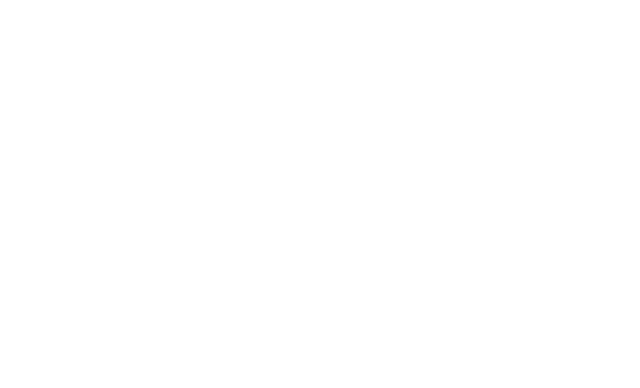
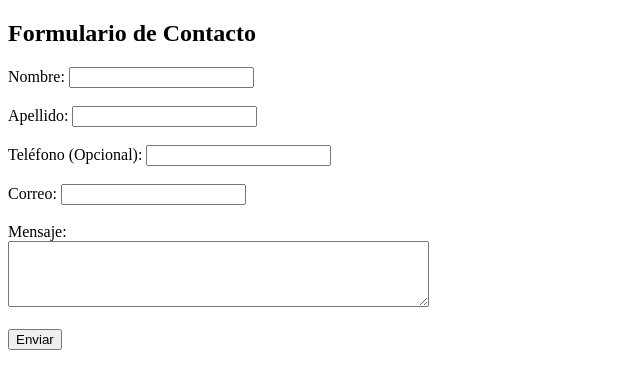
Before and after one commit to xCarlosDevx/DevOpsGamesPage, a plain HTML site: page html/contact.html in a window 1280 px wide. Shown: the whole page, without its empty margins (0-640 px from the left). Drawn offline with Linux system fonts and the light colour scheme.

Commit message:
Creacion del Formulario de contactos

```diff
--- a/html/contact.html
+++ b/html/contact.html
@@ -1,11 +1,35 @@
 <!DOCTYPE html>
-<html lang="en">
+<html>
+
 <head>
-    <meta charset="UTF-8">
-    <meta name="viewport" content="width=device-width, initial-scale=1.0">
-    <title>Document</title>
+  <title> Contacto</title>
+  <link rel="stylesheet" type="text/css" href="unidad2-2.css">
+
 </head>
+
 <body>
 
+  <h2>Formulario de Contacto</h2>
+
+  <form action="procesar_formulario.php" method="post">
+    <label for="nombre">Nombre:</label>
+    <input type="text" id="nombre" name="nombre" required><br><br>
+
+    <label for="apellido">Apellido:</label>
+    <input type="text" id="apellido" name="apellido" required><br><br>
+
+    <label for="telefono">Teléfono (Opcional):</label>
+    <input type="tel" id="telefono" name="telefono" ><br><br>
+
+    <label for="correo">Correo:</label>
+    <input type="email" id="correo" name="correo" required><br><br>
+
+    <label for="mensaje">Mensaje:</label><br>
+    <textarea id="mensaje" name="mensaje" rows="4" cols="50" required></textarea><br><br>
+
+    <input type="submit" value="Enviar">
+  </form>
+
 </body>
+
 </html>
```
